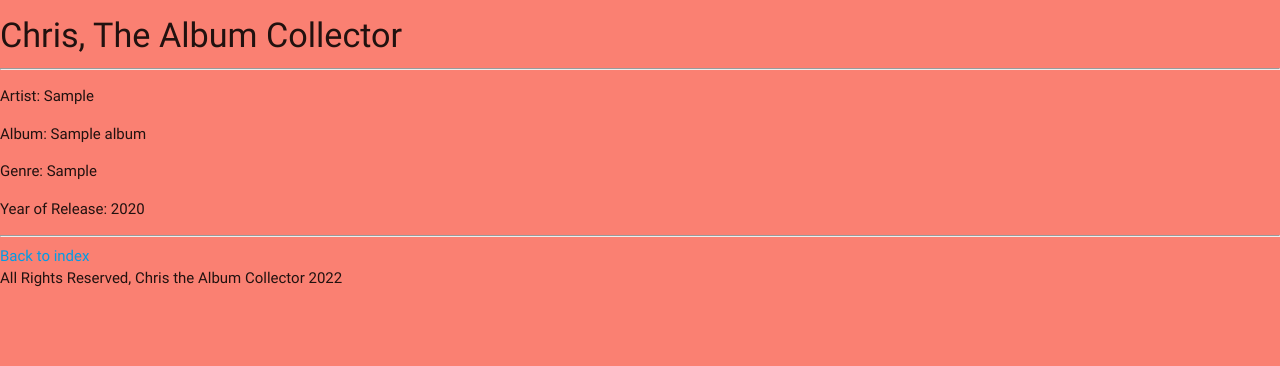
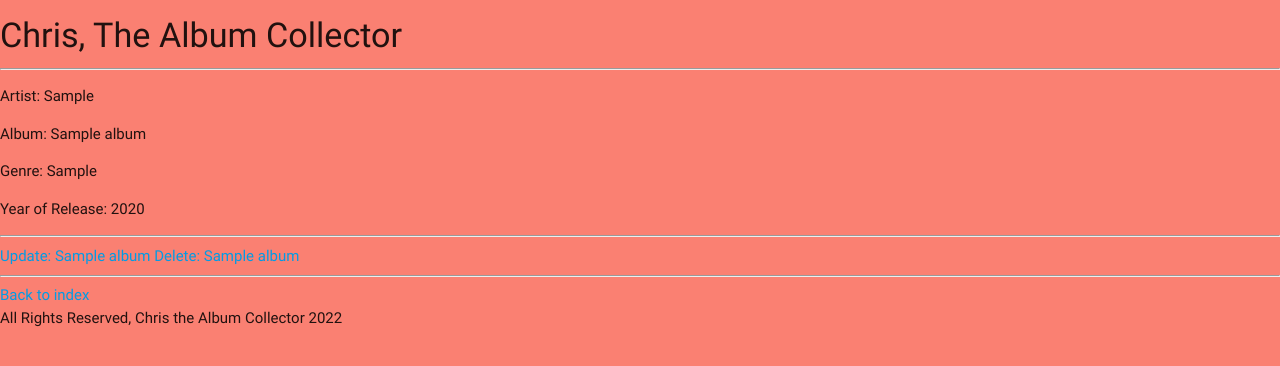
Before and after one commit to sei-ec-remote/Finch_Collector, a Django app: page /albums/1/ in a window 1280 px wide. Shown: the top 366 px of the page. Run offline with Django 3.2, Linux system fonts and the light colour scheme; tables that the repository leaves empty hold one stand-in row (values such as "Sample post").

Commit message:
app is now utilizing full crud - added routes for creating deleting and updating albums

```diff
--- a/albumcollector/main_app/templates/albums/index.html
+++ b/albumcollector/main_app/templates/albums/index.html
@@ -5,7 +5,7 @@
 {% block content %}
     <h5>My Albums</h5>
     <hr />
-
+    <a href = '/albums/create'>Add a new Album</a>
     {% for album in albums %}
     <p>Artist: {{ album.artist }}</p>
 
--- a/albumcollector/main_app/templates/albums/show.html
+++ b/albumcollector/main_app/templates/albums/show.html
@@ -8,6 +8,9 @@
     <p>Genre: {{ album.genre }}</p>
     <p>Year of Release: {{ album.yearOfRelease }}</p>
     <hr />
+        <a href="{% url 'albums_update' album.id%}">Update: {{album}}</a>
+        <a href="{% url 'albums_delete' album.id%}">Delete: {{album}}</a>
+    <hr/>
 
   <a href="/albums/">Back to index</a>
 
--- a/albumcollector/main_app/urls.py
+++ b/albumcollector/main_app/urls.py
@@ -6,5 +6,8 @@ urlpatterns = [
     path('', views.index, name='index'),
     path('about/', views.about, name='about'),
     path('albums/', views.albums_index, name='albums_index'),
-    path('albums/<int:album_id>/' , views.albums_show, name = 'albums_show')
+    path('albums/<int:album_id>/' , views.albums_show, name = 'albums_show'),
+    path('albums/create/', views.AlbumCreate.as_view(), name='albums_create'),
+    path('albums/<int:pk>/update/', views.AlbumUpdate.as_view(), name='albums_update'),
+    path('cats/<int:pk>/delete/', views.AlbumDelete.as_view(), name='albums_delete')
 ]
--- a/albumcollector/main_app/views.py
+++ b/albumcollector/main_app/views.py
@@ -1,6 +1,7 @@
 from django.shortcuts import render
 from .models import Album
-# from django.http import HttpResponse
+from django.views.generic.edit import CreateView, UpdateView, DeleteView
+from django.http import HttpResponseRedirect
 
 # Create your views here.
 def index(request):
@@ -31,3 +32,21 @@ def albums_index(request):
 def albums_show(request, album_id):
     album = Album.objects.get(id=album_id)
     return render(request, 'albums/show.html', {'album':album})
+
+class AlbumCreate(CreateView):
+    model = Album
+    fields = '__all__'
+    success_url = '/albums'
+
+class AlbumUpdate(UpdateView):
+    model=Album
+    fields = ['artist', 'albumName', 'genre', 'yearOfRelease']
+
+    def form_valid(self, form):
+        self.object = form.save(commit=False)
+        self.object.save()
+        return HttpResponseRedirect('/albums/' + str(self.object.pk))
+
+class AlbumDelete(DeleteView):
+    model = Album
+    success_url = '/albums'
```
Also changed, not shown: albumcollector/main_app/templates/main_app/album_confirm_delete.html (added, +12 -0 lines), albumcollector/main_app/templates/main_app/album_form.html (added, +11 -0 lines).
